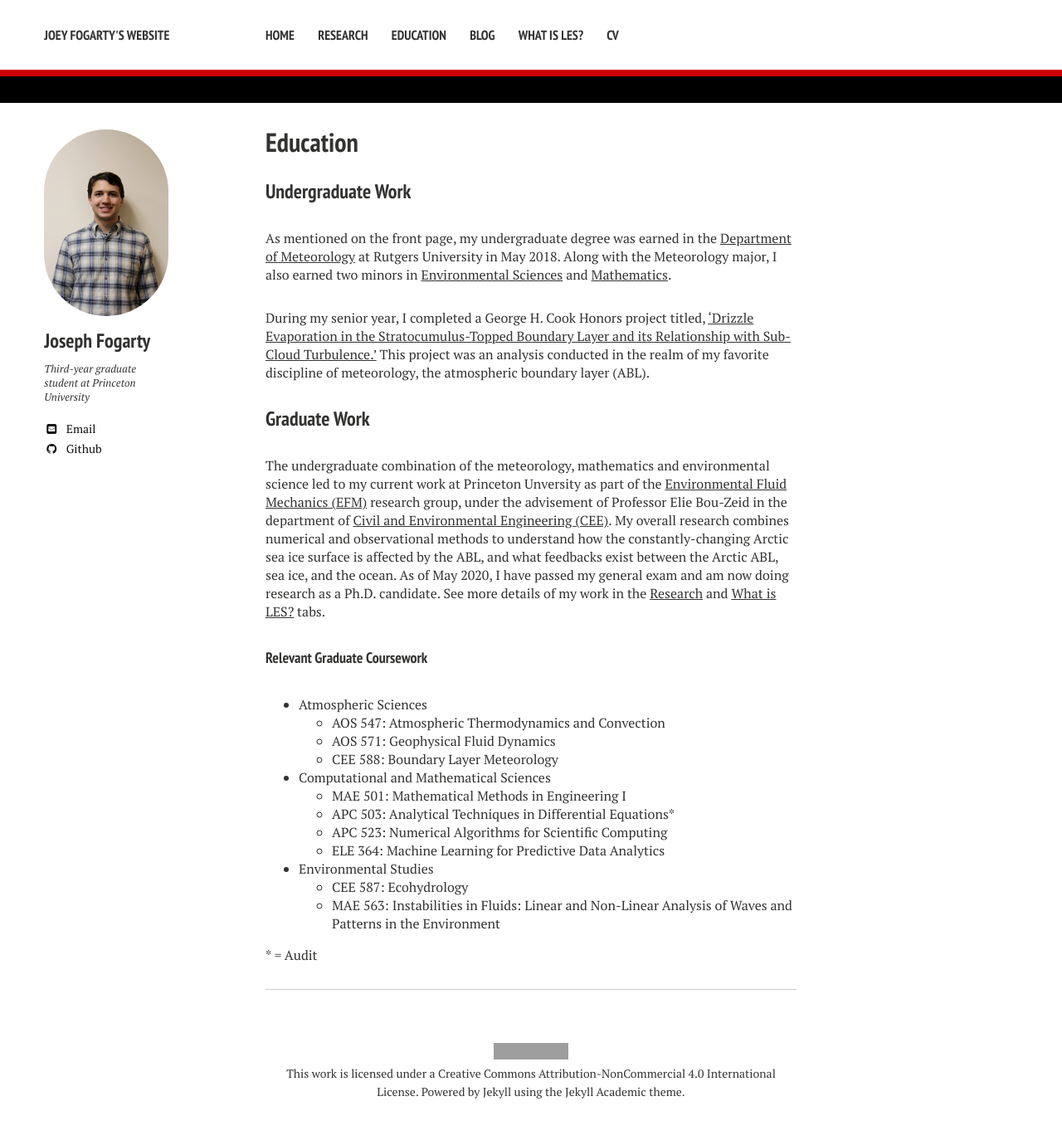
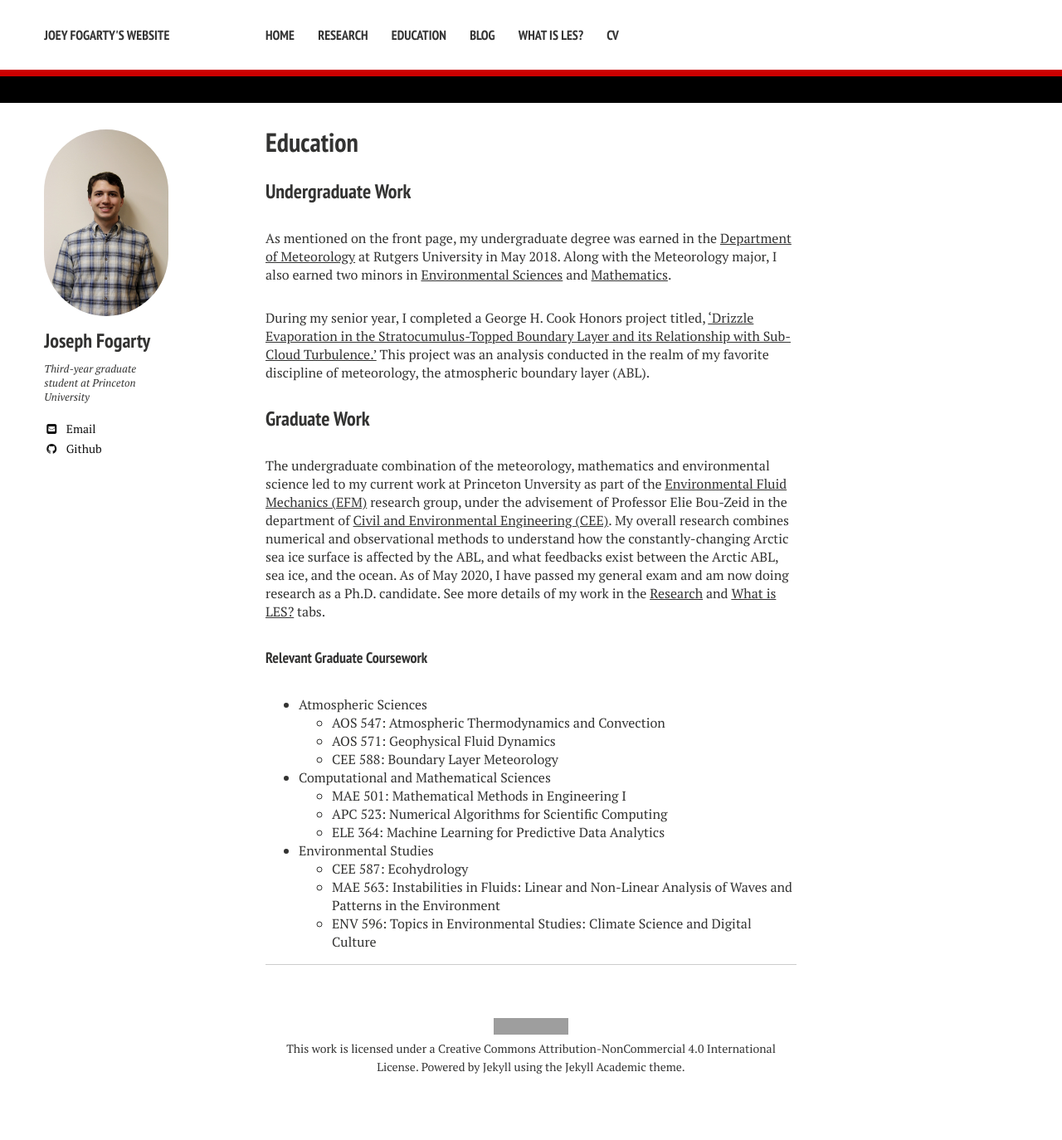
Before and after one commit to josephfogarty/josephfogarty.github.io, a Jekyll site: the page built from education.md, in a window 1280 px wide. Shown: the whole page at 83% size. Built offline with Jekyll 4.4.1, drawn with Linux system fonts in a browser that asks for light colours; nearby versions of some CDN libraries; after the commit the page ends 1344 px from its top, so only the background shows below that; grey boxes are pictures that could not be loaded.

Commit message:
Update education.md

```diff
--- a/education.md
+++ b/education.md
@@ -22,11 +22,9 @@ The undergraduate combination of the meteorology, mathematics and environmental
   - CEE 588: Boundary Layer Meteorology
 - Computational and Mathematical Sciences
   - MAE 501: Mathematical Methods in Engineering I
-  - APC 503: Analytical Techniques in Differential Equations*
   - APC 523: Numerical Algorithms for Scientific Computing
   - ELE 364: Machine Learning for Predictive Data Analytics
 - Environmental Studies
   - CEE 587: Ecohydrology
   - MAE 563: Instabilities in Fluids: Linear and Non-Linear Analysis of Waves and Patterns in the Environment
-
-\* = Audit
+  - ENV 596: Topics in Environmental Studies: Climate Science and Digital Culture
```
